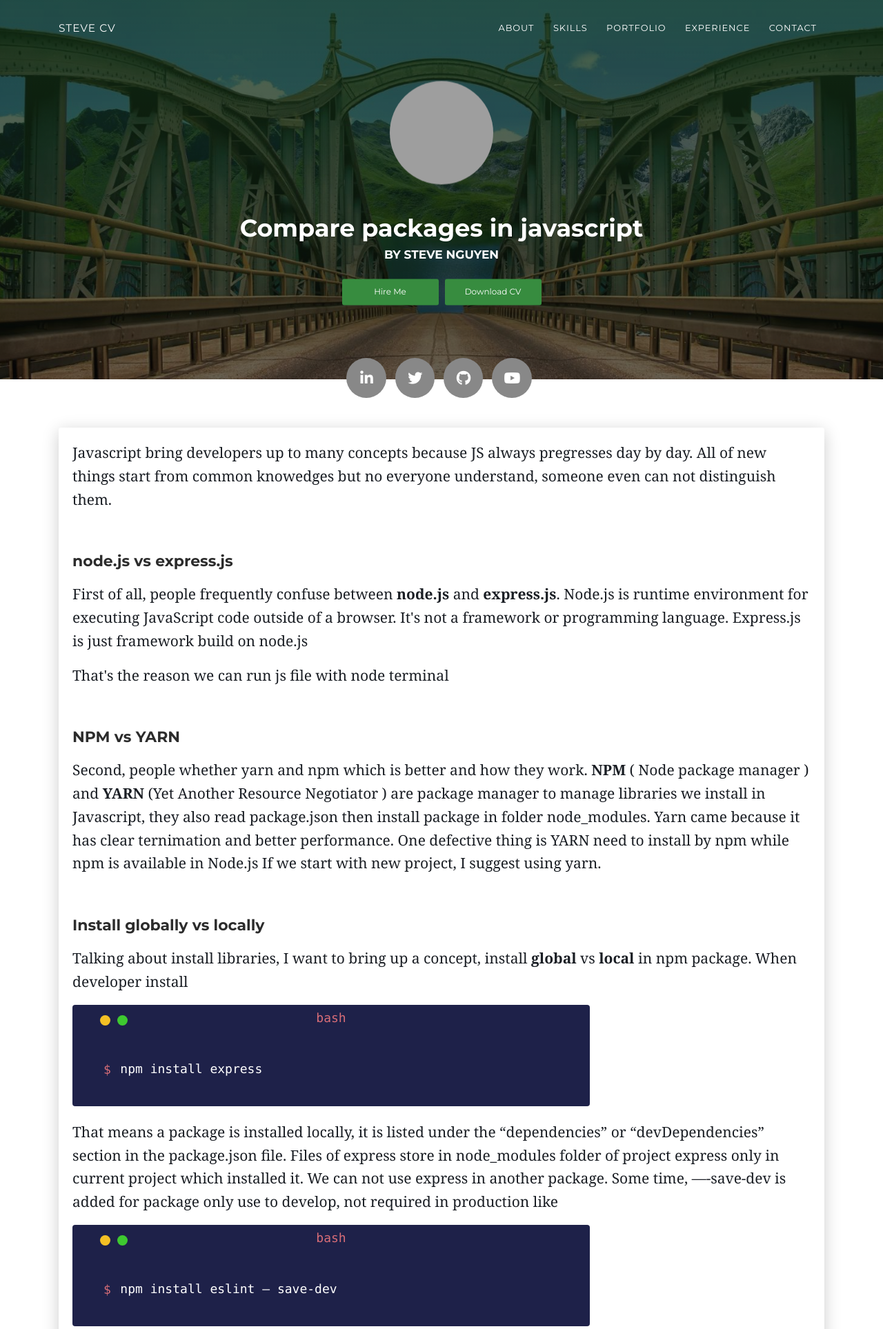
After one commit to huyhoang1996vn/stevedev, a Django app: page /compare-packages-javascript.html in a window 1280 px wide. The commit adds this page. Shown: the top 1927 px of the page at 69% size. Run offline with Django 3.2, Linux system fonts and the light colour scheme; some libraries are stand-ins or nearby versions; grey boxes are pictures that could not be loaded.

Commit message:
Npm blog

```diff
--- a/core/urls.py
+++ b/core/urls.py
@@ -21,4 +21,5 @@ urlpatterns = [
     path('install-boto3-layer-in-aws.html', views.boto3, name='boto3'),
     path('promise-js.html', views.promise, name='promise'),
     path('migration-django.html', views.migration, name='migration'),
+    path('compare-packages-javascript.html', views.concept, name='concept'),
 ]
--- a/core/views.py
+++ b/core/views.py
@@ -15,13 +15,14 @@ def index(request):
         {"image": "aws-lambda.webp", "title": "AWS Lambda function", "desc":"Lambda function is the most popular technique every developers all know.", "url": "lambda_function"},
         {"image": "layer2.jpeg", "title": "Install Boto3 in layer AWS Lambda function", "desc":"Lambda function is the most popular technique every developers all know.", "url": "boto3"},
         {"image": "minio.jpeg", "title": "Minio Object Storage Service (like Amazon S3)", "desc":"Object storage service is more popular for several reasons.", "url": "minio"},
-        {"image": "any.png", "title": "Deploy Django on Pythonanywhere Guide", "desc":"Deployment is not only for dev ops.", "url": "pythonanywhere"},
         {"image": "migrations.jpeg", "title": "Migrations in django", "desc":"Migrations are Django’s way of applying changes you make to your models.", "url": "migration"},
-        {"image": "test.png", "title": "Unit Test And Selenium Guide", "desc":"Testing is a necessary part of the development process but not all.", "url": "unit-test"},
+        {"image": "any.png", "title": "Deploy Django on Pythonanywhere Guide", "desc":"Deployment is required process in software.", "url": "pythonanywhere"},
+        {"image": "test.png", "title": "Unit Test And Selenium in python", "desc":"Testing is a necessary part of the development process but not all.", "url": "unit-test"},
+        {"image": "promise.png", "title": "Promise Vs Async/Await in javascript", "desc":"How difference between Promise chains and Async/Await.", "url": "promise"},
+        {"image": "npm.jpeg", "title": "Compare packages in javascript", "desc":"Explain and compare popular concept like npm, yarn and so on.", "url": "concept"},
+        {"image": "cronjob.png", "title": "Cronjob, Celery and Scheduled tasks in python", "desc":"Cronjob is a solution I got exposed to at first.", "url": "task"},
         {"image": "oath2.png", "title": "OAuth And OAuth2 Workflow", "desc":"OAuth (Open Authorization) is an open standard for authentication and authorization.", "url": "oauth"},
-        {"image": "cronjob.png", "title": "Create scheduled tasks with cronjob, celery and async in python", "desc":"Cronjob 's Ubuntu system is a solution I got exposed to at first.", "url": "task"},
         {"image": "paypal.png", "title": "PayPal Payment Integration Guide In Service API", "desc":"They are webhook paypal and api payment paypal.", "url": "paypal"},
-        {"image": "promise.png", "title": "Promise Vs Async/Await in javascript", "desc":"How do differences in Promise chains and Async/Await.", "url": "promise"},
         {"image": "in-app.jpeg", "title": "In-App Payment Guide In Service API", "desc":"In-App payment is available and supported by Apple and Google.", "url": "in_app"}
     ]
     return render(request, 'index.html', {"blogs": blogs})
@@ -78,3 +79,6 @@ def promise(request):
 
 def migration(request):
     return render(request, 'migrations.html', {"title_pager": "Migrations in django", "author": "by Steve Nguyen"})
+
+def concept(request):
+    return render(request, 'npm.html', {"title_pager": "Compare packages in javascript", "author": "by Steve Nguyen"})
--- a/templates/blog_card.html
+++ b/templates/blog_card.html
@@ -4,7 +4,7 @@
         <div class="col-md-4">
             <a target="_blank" href="{% url blog.url %}">
                 <div class="card" >
-                    <img class="card-img" src="{{ STATIC_URL }}images/{{blog.image}}" alt="Bologna" style="max-height: 200px;">
+                    <img class="card-img" src="{{ STATIC_URL }}images/{{blog.image}}" alt="Bologna" style="max-height: 190px;min-height: 170px;">
                     <!-- <img src="{{ STATIC_URL }}images/nodejs.png" alt="Avatar" style="width:100%"> -->
                     <!-- <div class="card-img-overlay">
                         <a target="_blank" href="{% url 'task' %}" class="btn btn-light btn-sm">Cooking</a>
--- /dev/null
+++ b/templates/npm.html
@@ -0,0 +1,110 @@
+{% extends "layout.html" %} {% load i18n %} {% block extrastylesheet%}
+<link href="{{ STATIC_URL }}css/termynal.css?ver=1.1.0" rel="stylesheet" />
+<link href="{{ STATIC_URL }}css/code.css?ver=1.1.1" rel="stylesheet" />
+{% endblock%} {% block extrascript%}
+<script src="{{ STATIC_URL }}js/termynal.js?ver=1.1.0"></script>
+<script src="{{ STATIC_URL }}js/terminal-paypal.js?ver=1.1.0"></script>
+{% endblock%} {% block main_content%}
+
+<div class="section" id="code">
+  <div class="container">
+    <div class="card" data-aos="fade-up" data-aos-offset="10">
+      <div class="row">
+        <div class="col-lg-12 col-md-12">
+          <div class="card-body">
+            <p>
+              Javascript bring developers up to many concepts because JS always pregresses day by day. All of new things
+              start from common knowedges but no everyone understand, someone even can not distinguish them.
+            </p>
+            <br />
+            <br />
+            <h5><strong>node.js vs express.js</strong></h5>
+            <p>
+              First of all, people frequently confuse between <strong>node.js</strong> and <strong>express.js</strong>.
+              Node.js is runtime environment for executing JavaScript code outside of a browser. It's not a framework or
+              programming language. Express.js is just framework build on node.js
+            </p>
+            <p>
+              That's the reason we can run js file with node terminal
+            </p>
+            <br />
+            <br />
+            <h5><strong>NPM vs YARN</strong></h5>
+            <p>
+              Second, people whether yarn and npm which is better and how they work. <strong>NPM</strong> ( Node package
+              manager ) and <strong>YARN</strong> (Yet Another Resource Negotiator ) are package manager to manage
+              libraries we install in Javascript, they also read package.json then install package in folder
+              node_modules.
+              Yarn came because it has clear ternimation and better performance. One defective thing is YARN need to
+              install by npm while npm is available in Node.js
+              If we start with new project, I suggest using yarn.
+            </p>
+
+            <br />
+            <br />
+            <h5><strong>Install globally vs locally</strong></h5>
+
+            <p>
+              Talking about install libraries, I want to bring up a concept, install <strong>global</strong> vs
+              <strong>local</strong> in npm package. When developer install
+            </p>
+
+
+            <div class="termy2" data-termynal data-ty-typeDelay="40" data-ty-lineDelay="1000">
+              <span data-ty="input">npm install express</span>
+            </div>
+            <br />
+
+
+            <p>
+              That means a package is installed locally, it is listed under the “dependencies” or “devDependencies”
+              section in the package.json file.
+              Files of express store in node_modules folder of project
+              express only in current project which installed it. We can not use express in another package. Some time,
+              —-save-dev is added for package only use to develop, not required in production like
+            </p>
+            <div class="termy1" data-termynal data-ty-typeDelay="40" data-ty-lineDelay="1000">
+              <span data-ty="input">npm install eslint — save-dev</span>
+            </div>
+            <br />
+
+
+            <p>
+              About global scope, we can inspest where package store by npm root -g. When we install package globally,
+              all codes can use package. However, I suggest we just install package intended to be run from the CLI like
+              nestjs
+            </p>
+            <div class="termy" data-termynal data-ty-typeDelay="40" data-ty-lineDelay="1000">
+              <span data-ty="input">npm i -g @nestjs/cli</span>
+              <span data-ty="input">nest new project-name</span>
+            </div>
+            <br />
+            <br />
+            <br />
+            <h5><strong>NPX</strong></h5>
+            <!-- https://www.section.io/engineering-education/npm-vs-npx/#:~:text=With%20NPX%2C%20you%20can%20run,and%20then%20run%20the%20package. -->
+            <p>
+              Last thing people often mistaken is <strong>NPX</strong> (Node Package eXecute). With NPX, we can execute
+              package without install it. The solution is NPX will create temporary folder in cache to store pacakge
+              binaries. When execution is over, NPX will remove this folder. Of course, if package is existing in local
+              or global, NPX will prefer use available folder instead.
+            </p>
+            <p>
+              The Iconic example exist in react document
+            </p>
+
+            <img src="{{ STATIC_URL }}images/npx.png" alt="Image" style="max-width: 750px;max-height: 600px" />
+
+            <p></p>
+            <p></p>
+
+
+
+          </div>
+        </div>
+      </div>
+    </div>
+  </div>
+</div>
+
+{% endblock%}
```
Also changed, not shown: static/images/npm.jpeg (added), static/images/npx.png (added).
